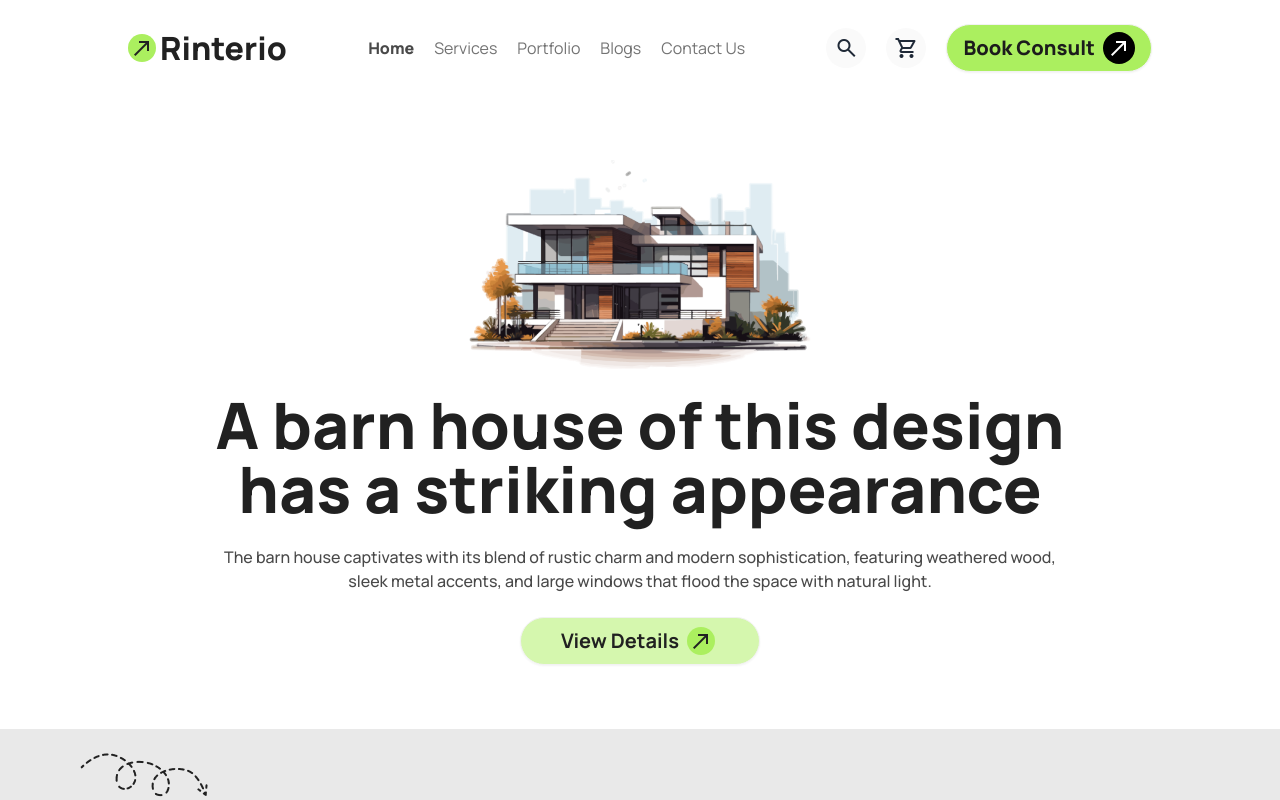
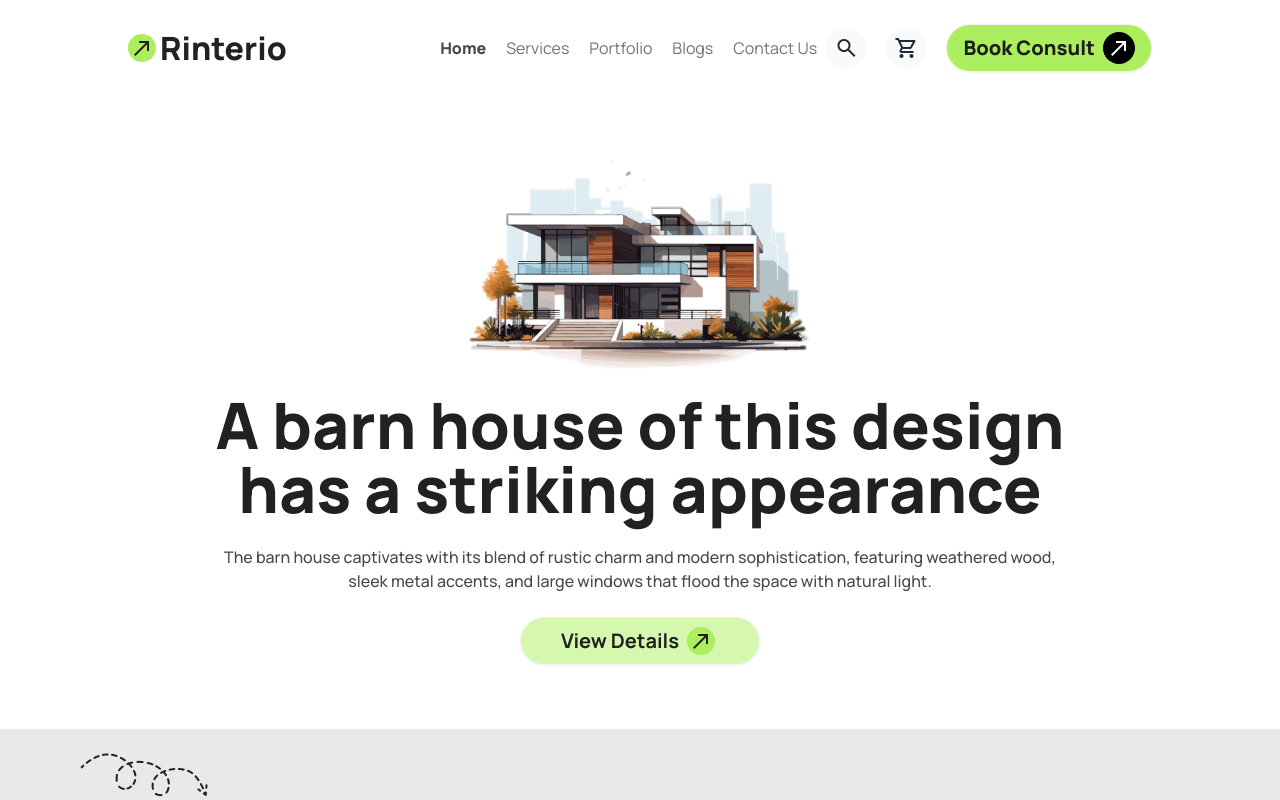
Before and after one commit to mdtamimjd/assignment_03, a plain HTML site: page index.html in a window 1280 px wide. Shown: the top 800 px of the page. Drawn offline with nearby package versions, Linux system fonts and the light colour scheme.

Commit message:
more better

```diff
--- a/index.html
+++ b/index.html
@@ -48,7 +48,7 @@
             north_east </span
           >Rinterio</a
         >
-        <ul class="lg:flex gap-5 hidden">
+        <ul class="lg:flex xl:ml-36 gap-5 hidden">
           <li>
             <a class="text-[#494949] text-base font-extrabold" href="">Home</a>
           </li>
```
